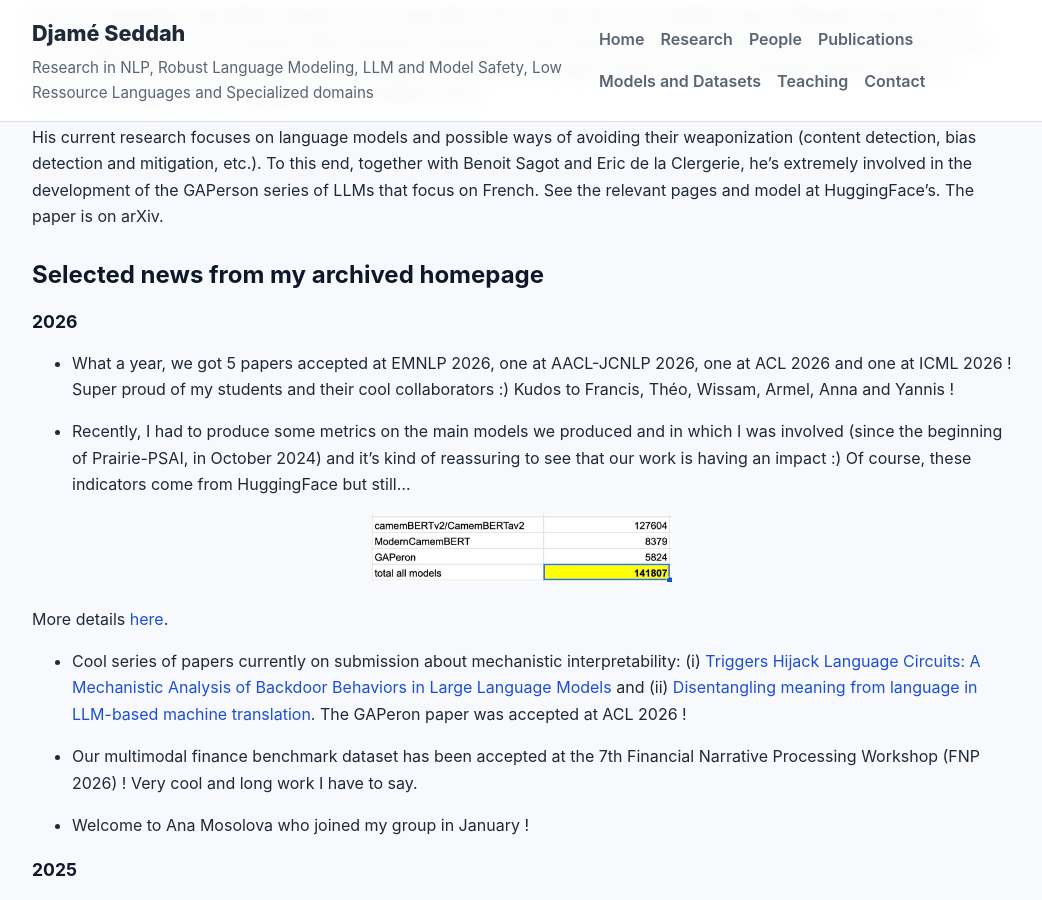
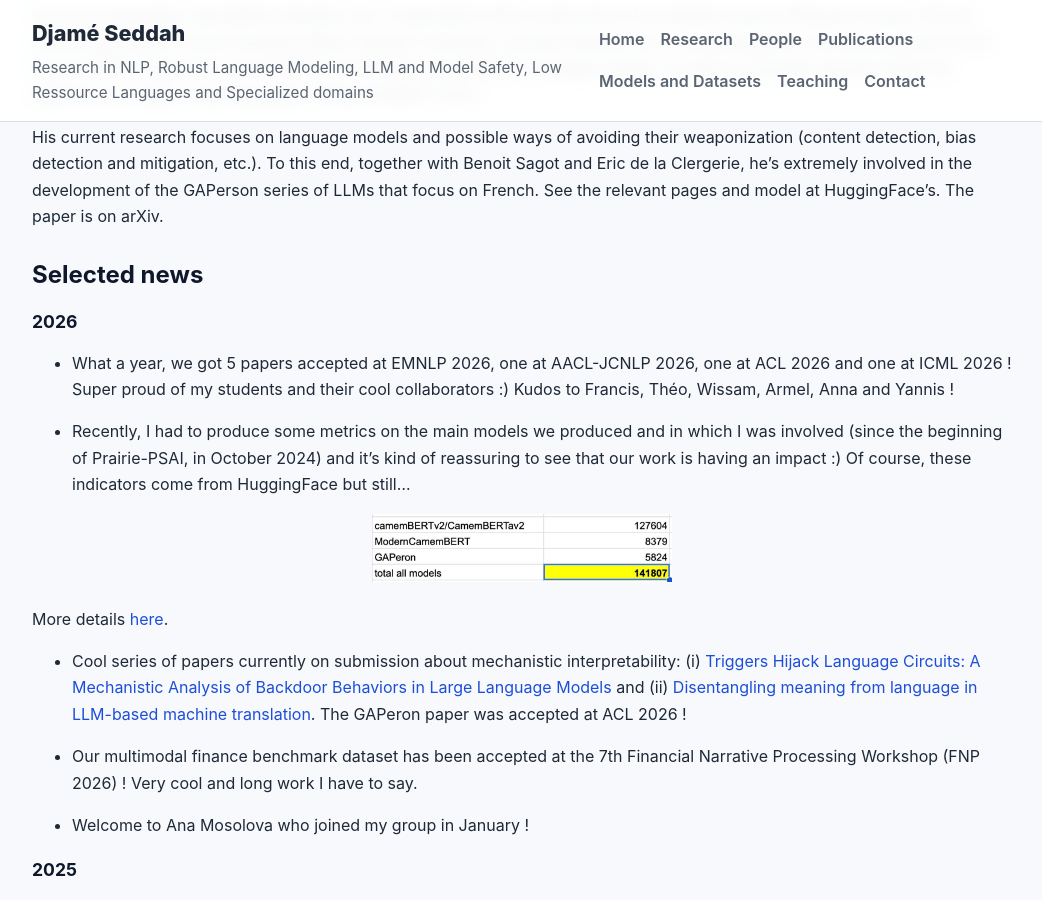
Before and after one commit to dseddah/dseddah.github.io, a Jekyll site: the page built from index.md, in a window 1280 px wide and 900 px high, scrolled down 1510 px. Shown: the whole window, without its empty margins (118-1160 px from the left). Built offline with Jekyll 4.4.1, drawn with Linux system fonts in a browser that asks for light colours.

Commit message:
Update index.md

```diff
--- a/index.md
+++ b/index.md
@@ -56,7 +56,7 @@ My current research focuses on language models and possible ways of avoiding the
 His current research focuses on language models and possible ways of avoiding their weaponization (content detection, bias detection and mitigation, etc.). To this end, together with Benoit Sagot and Eric de la Clergerie, he's extremely involved in the development of the GAPerson series of LLMs that focus on French. See the relevant pages and model at HuggingFace's. The paper is on arXiv.
 
 
-## Selected news from my archived homepage
+## Selected news
 
 
 ### 2026
```
